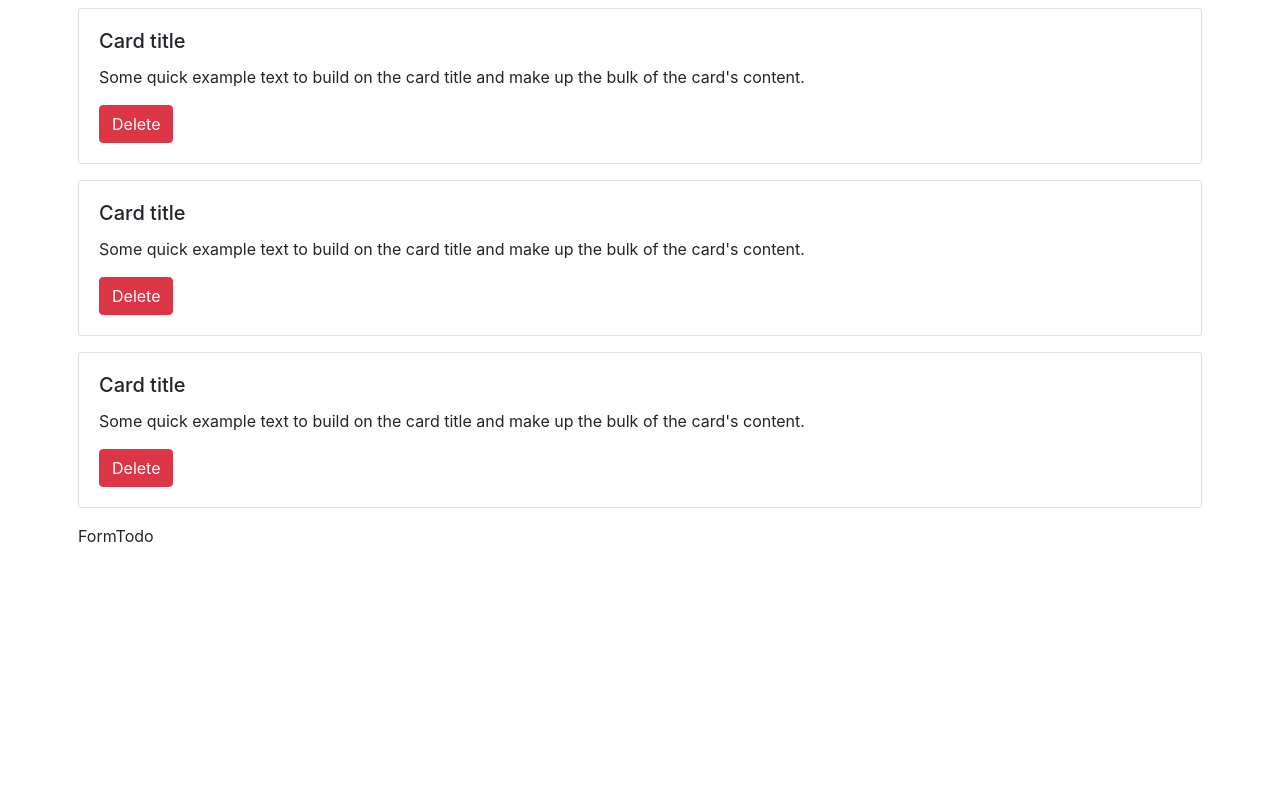
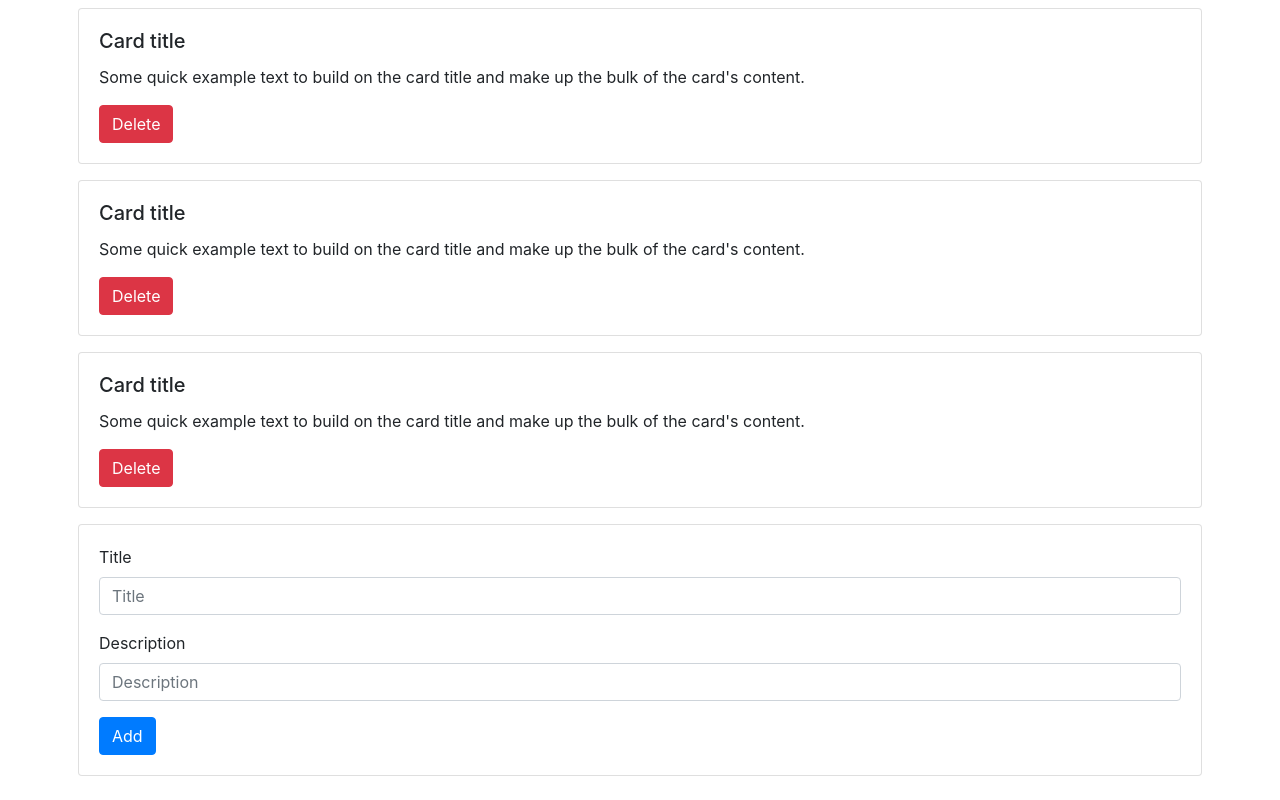
Before and after one commit to Elisecroft/cute-todo-list, a React (Create React App) app: page / in a window 1280 px wide. Built offline with nearby package versions, Linux system fonts and the light colour scheme.

Commit message:
[ADD] Create basic apparence for FormTodo component

```diff
--- a/src/Components/FormTodo.jsx
+++ b/src/Components/FormTodo.jsx
@@ -2,7 +2,19 @@ import React from 'react';
 
 const FormTodo = () => {
   return(
-    <div>FormTodo</div>
+    <div className="card mb-3">
+      <div className="card-body">
+        <div class="form-group">
+          <label for="Title">Title</label>
+          <input type="text" class="form-control" id="Title" placeholder="Title"/>
+        </div>
+        <div class="form-group">
+          <label for="Description">Description</label>
+          <input type="text" class="form-control" id="Description" placeholder="Description"/>
+        </div>
+        <button className="btn btn-primary">Add</button>
+      </div>
+    </div>
   )
 }
 
--- a/src/Components/Todo.jsx
+++ b/src/Components/Todo.jsx
@@ -6,7 +6,7 @@ const Todo = () => {
       <div className="card-body">
         <h5 className="card-title">Card title</h5>
         <p className="card-text">Some quick example text to build on the card title and make up the bulk of the card's content.</p>
-        <a href="#" className="btn btn-danger">Delete</a>
+        <button className="btn btn-danger">Delete</button>
       </div>
     </div>
   )
```
